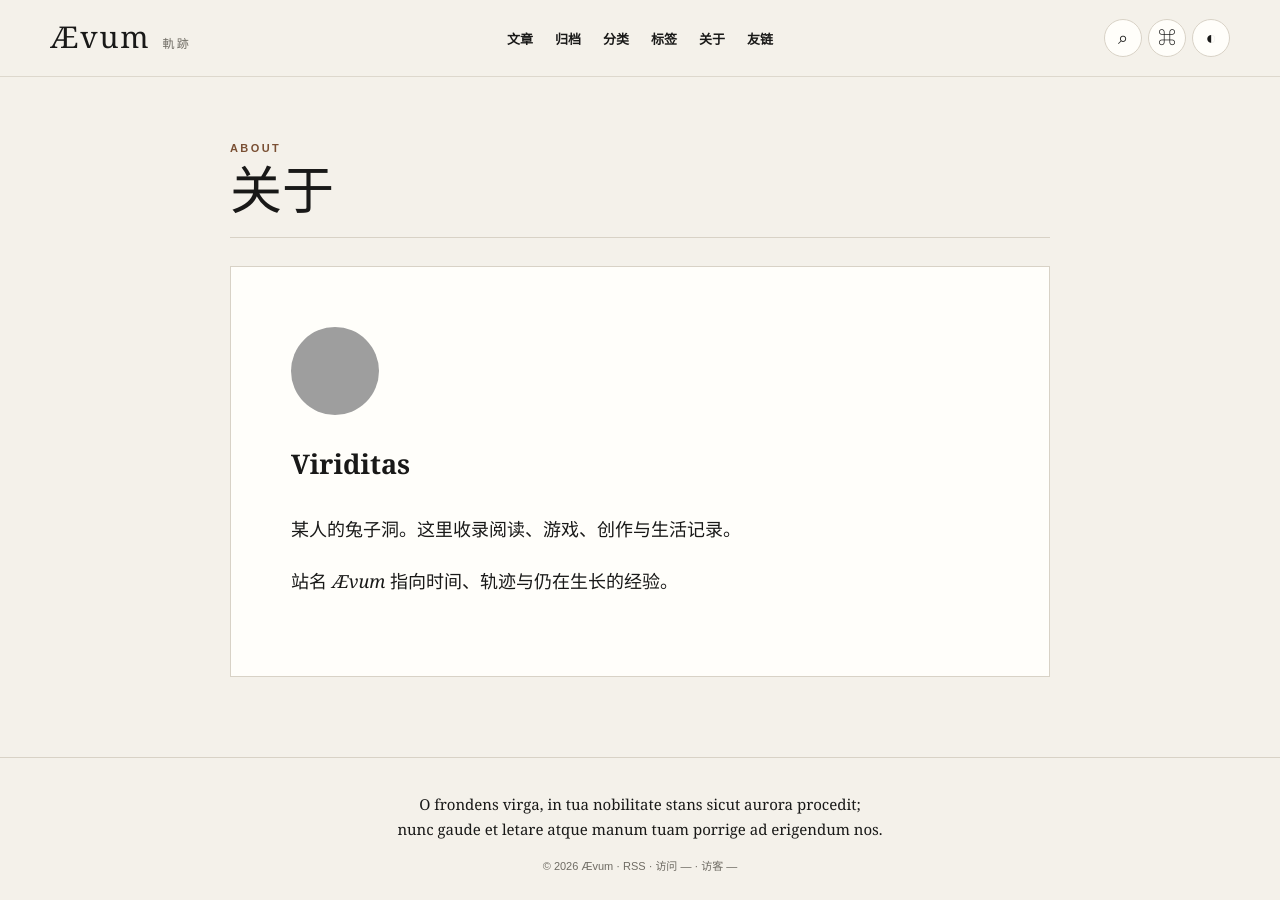
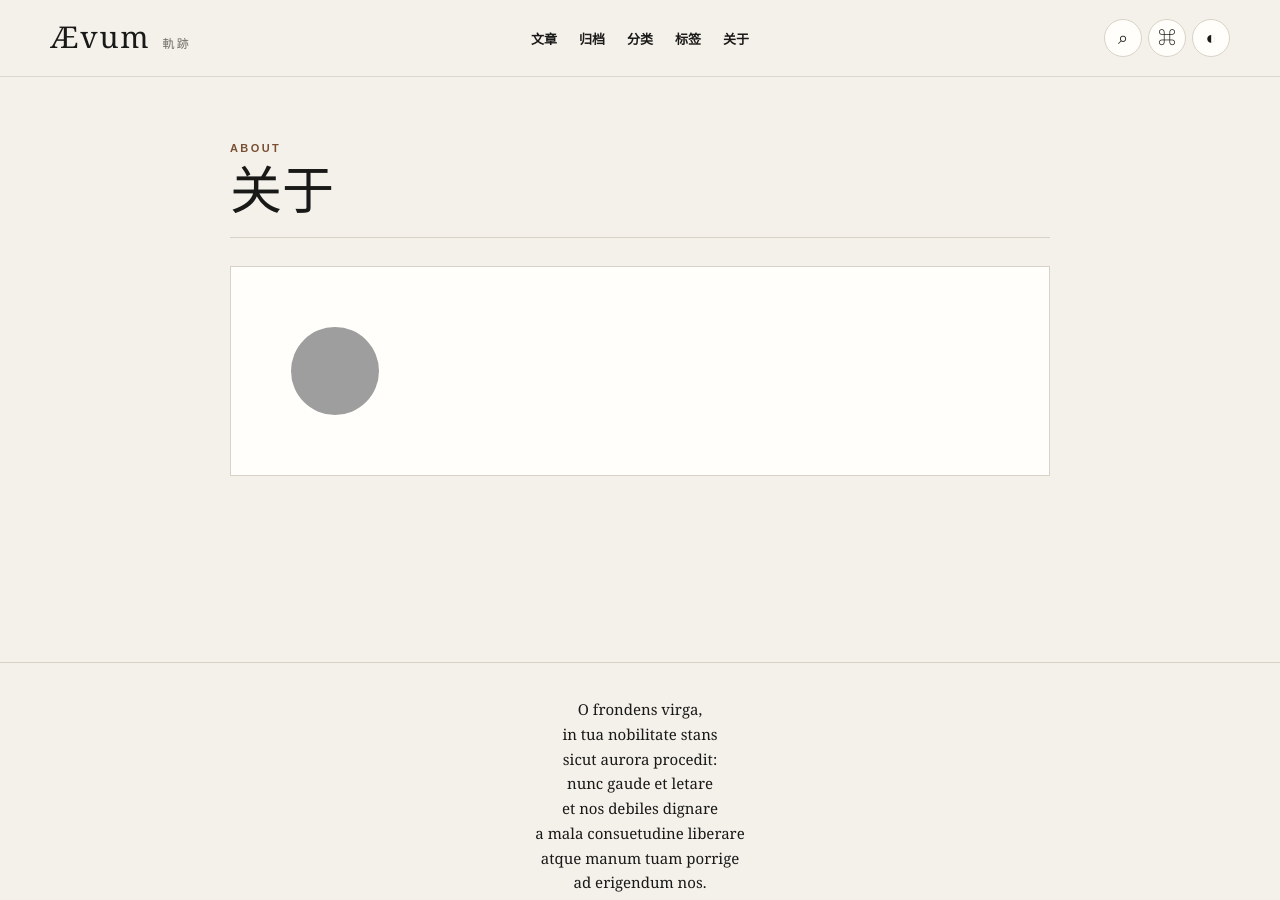
Before and after one commit to ringeringeraja33/Blog, a Jekyll site: the page built from docs/about.md, in a window 1280 px wide and 900 px high. Built offline with Jekyll 4.4.1, drawn with Linux system fonts in a browser that asks for light colours; some web fonts are replaced; comment, search, counter and statistics services are not loaded; grey boxes are pictures that could not be loaded.

Commit message:
Refine blog navigation and footer content

```diff
--- a/docs/_config.yml
+++ b/docs/_config.yml
@@ -12,7 +12,7 @@ author:
   name: Viriditas
   bio: 某人的兔子洞
   avatar: https://viriditas09.wordpress.com/wp-content/uploads/2025/05/cropped-screenshot-2025-05-29-at-22.13.09.png
-announcement: 在这里记录阅读、游戏与沿途所见。
+announcement: WIP
 paginate: 10
 paginate_path: "/page/:num/"
 license: CC BY-NC-SA 4.0
--- a/docs/_includes/footer.html
+++ b/docs/_includes/footer.html
@@ -1,8 +1,14 @@
 <footer class="site-footer">
   <div class="footer-inner">
     <div class="footer-poem" aria-label="页尾诗句">
-      <p>O frondens virga, in tua nobilitate stans sicut aurora procedit;</p>
-      <p>nunc gaude et letare atque manum tuam porrige ad erigendum nos.</p>
+      <p>O frondens virga,</p>
+      <p>in tua nobilitate stans</p>
+      <p>sicut aurora procedit:</p>
+      <p>nunc gaude et letare</p>
+      <p>et nos debiles dignare</p>
+      <p>a mala consuetudine liberare</p>
+      <p>atque manum tuam porrige</p>
+      <p>ad erigendum nos.</p>
     </div>
     <p class="footer-meta">© {{ 'now' | date: '%Y' }} {{ site.title }} · <a href="{{ '/feed.xml' | relative_url }}">RSS</a> · <span id="busuanzi_container_site_pv">访问 <span id="busuanzi_value_site_pv">—</span></span> · <span id="busuanzi_container_site_uv">访客 <span id="busuanzi_value_site_uv">—</span></span></p>
   </div>
--- a/docs/_includes/header.html
+++ b/docs/_includes/header.html
@@ -11,7 +11,6 @@
       <a href="{{ '/categories/' | relative_url }}">分类</a>
       <a href="{{ '/tags/' | relative_url }}">标签</a>
       <a href="{{ '/about/' | relative_url }}">关于</a>
-      <a href="{{ '/links/' | relative_url }}">友链</a>
     </nav>
     <div class="header-tools" aria-label="站点工具">
       <button type="button" data-search-open aria-label="搜索文章" title="搜索文章">⌕</button>
--- a/docs/about.md
+++ b/docs/about.md
@@ -2,14 +2,10 @@
 layout: default
 title: 关于
 permalink: /about/
-description: 关于 Ævum 与作者。
 ---
 <main class="single-page" id="main-content">
   <header class="section-heading"><p>About</p><h1>关于</h1></header>
   <div class="prose-page">
     <img class="profile-image" src="{{ site.author.avatar }}" alt="{{ site.author.name }}">
-    <h2>{{ site.author.name }}</h2>
-    <p>{{ site.author.bio }}。这里收录阅读、游戏、创作与生活记录。</p>
-    <p>站名 <em>Ævum</em> 指向时间、轨迹与仍在生长的经验。</p>
   </div>
 </main>
```
Also changed, not shown: docs/links.md (deleted, +0 -10 lines).
